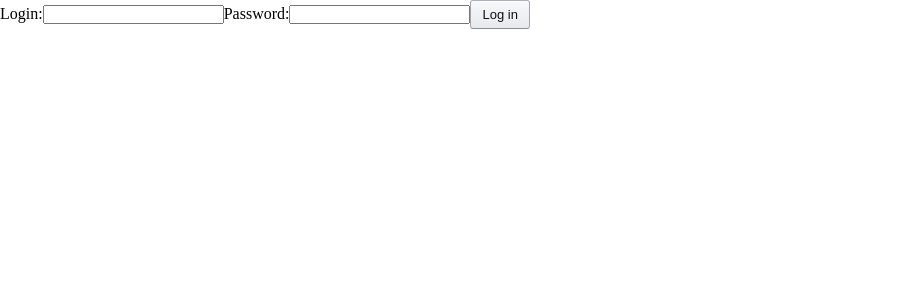
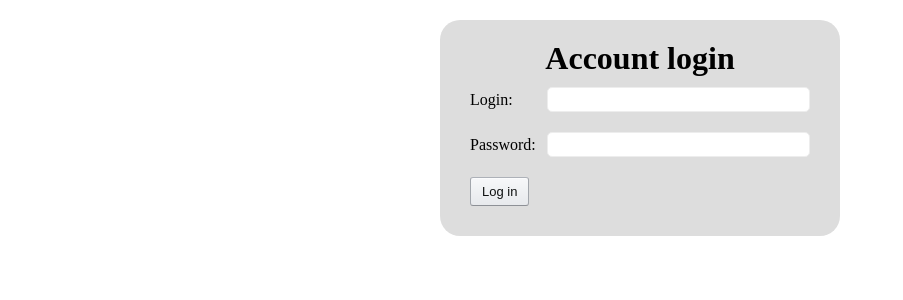
Before and after one commit to alexstr2011/private-office, a React (Create React App) app: page /login in a window 1280 px wide. Shown: the top 300 px of the page, without its empty margins (0-903 px from the left). Built offline with nearby package versions, Linux system fonts and the light colour scheme.

Commit message:
Add style to login form

```diff
--- /dev/null
+++ b/src/pages/login.module.css
@@ -0,0 +1,42 @@
+.form {
+    display: flex;
+    flex-direction: column;
+    align-items: center;
+    padding: 20px;
+    background-color: #DDD;
+    width: 400px;
+    margin: 20px auto;
+    border-radius: 20px;
+}
+
+.form label {
+    display: flex;
+    justify-content: space-between;
+    align-items: center;
+    padding: 10px;
+    width: 100%;
+}
+
+.form input, .form select {
+    width: 100%;
+    border: 1px solid #EDEDED;
+    border-radius: 5px;
+    height: 25px;
+    padding-left: 5px;
+}
+
+.form span {
+    width: 100px;
+}
+
+.status {
+    display: flex;
+    align-items: center;
+    justify-content: space-between;
+    width: 100%;
+    padding: 10px;
+}
+
+.error {
+    color: red;
+}
--- a/src/pages/login.tsx
+++ b/src/pages/login.tsx
@@ -4,6 +4,7 @@ import {useTypedSelector} from "../store/hooks/useTypedSelector";
 import {Redirect} from "react-router-dom";
 import {allActionCreators} from "../store/reducers/action-creators";
 import StyledButton from "../components/styled-button";
+import styles from "./login.module.css";
 
 const Login = () => {
     const [credentials, setCredentials] = React.useState({login: '', password: ''});
@@ -23,8 +24,10 @@ const Login = () => {
             ?
             <Redirect to='/'/>
             :
-            <form onSubmit={submitHandler}>
-                <label>Login:
+            <form onSubmit={submitHandler} className={styles.form}>
+                <h1>Account login</h1>
+                <label>
+                    <span>Login:</span>
                     <input
                         type='text'
                         name='login'
@@ -32,7 +35,8 @@ const Login = () => {
                         value={credentials.login}
                         required/>
                 </label>
-                <label>Password:
+                <label>
+                    <span>Password:</span>
                     <input
                         type='password'
                         name='password'
@@ -40,13 +44,15 @@ const Login = () => {
                         value={credentials.password}
                         required/>
                 </label>
+                <div className={styles.status}>
                     <StyledButton>Log in</StyledButton>
                     {
                         isLoading && (<p>Loading...</p>)
                     }
                     {
-                    error && (<p>{error}</p>)
+                        error && (<p className={styles.error}>{error}</p>)
                     }
+                </div>
             </form>
     );
 }
```
Lines whose indentation alone changed are shown as unchanged.
